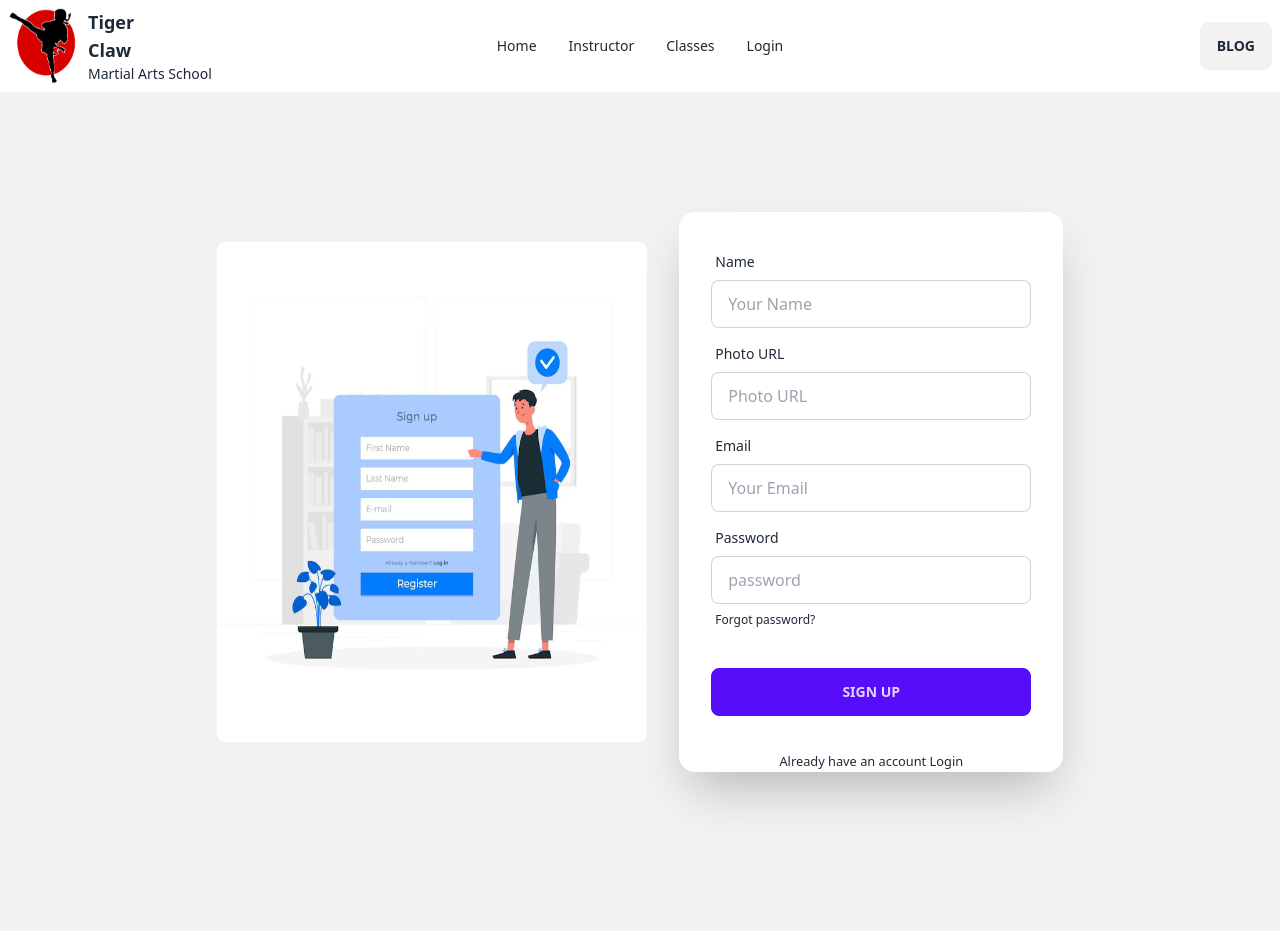
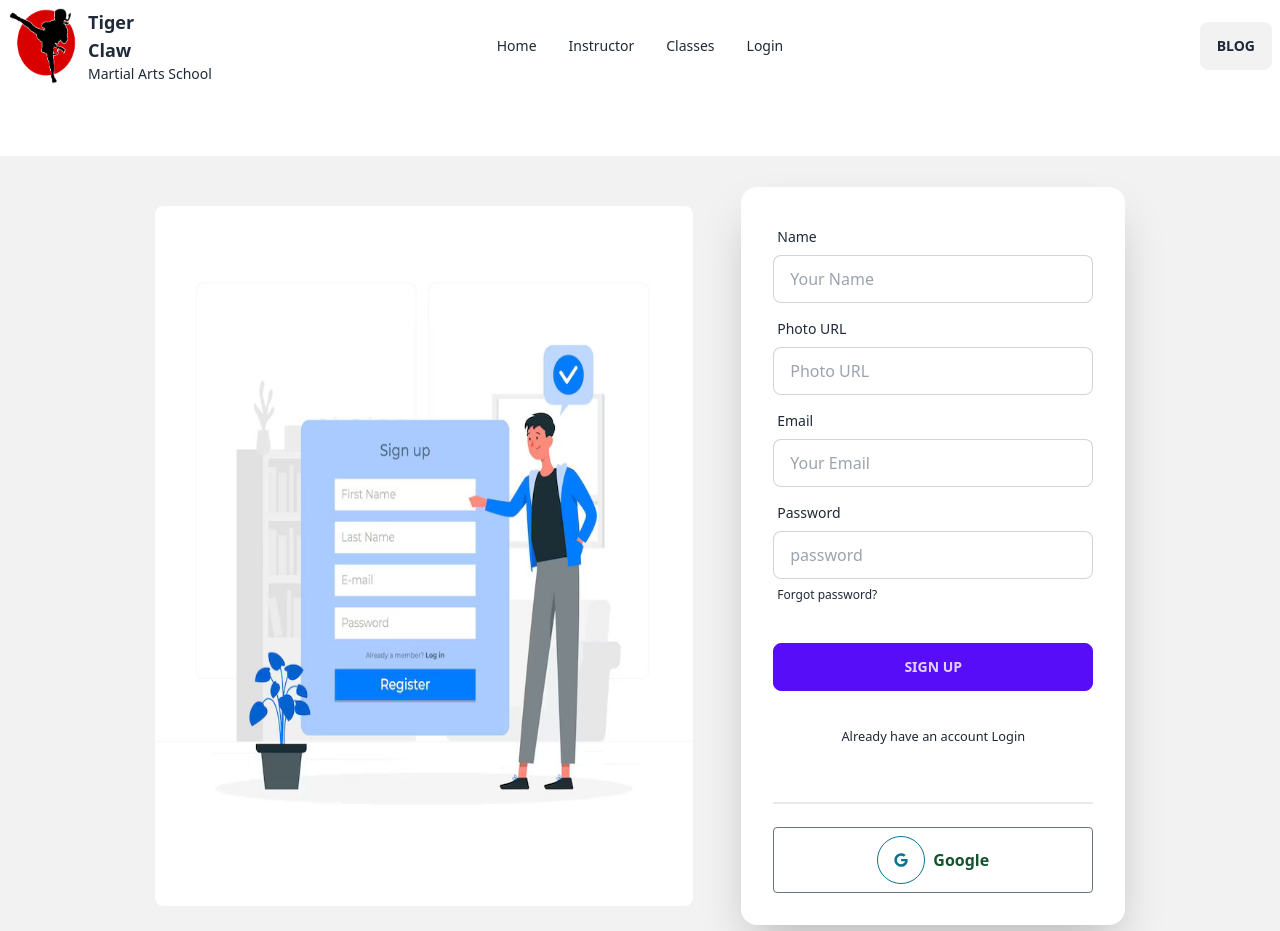
Before and after one commit to fayezf/martial-client, a React (Vite) app: page /signup in a window 1280 px wide. Shown: the top 931 px of the page. Built offline with nearby package versions, Linux system fonts and the light colour scheme; no server answers.

Commit message:
google authenticate

```diff
--- a/package.json
+++ b/package.json
@@ -18,6 +18,7 @@
     "react-dom": "^18.2.0",
     "react-helmet-async": "^1.3.0",
     "react-hook-form": "^7.44.3",
+    "react-icons": "^4.9.0",
     "react-responsive-carousel": "^3.2.23",
     "react-router-dom": "^6.12.0",
     "sort-by": "^1.2.0",
--- a/src/pages/Login/Login.jsx
+++ b/src/pages/Login/Login.jsx
@@ -4,6 +4,7 @@ import login from '../../assets/banner/login.jpg';
 import { Helmet } from 'react-helmet-async';
 import { AuthContext } from '../../providers/AuthProvider';
 import Swal from 'sweetalert2';
+import SocialLogin from '../Shared/SocialLogin/SocialLogin';
 
 const Login = () => {
     const { signIn } = useContext(AuthContext);
@@ -40,9 +41,9 @@ const Login = () => {
                 <title>Martial Arts | Login</title>
             </Helmet>
             <div className="hero min-h-screen my-16 bg-base-200">
-                <div className="hero-content md:flex gap-8 ">
+                <div className="hero-content md:flex gap-12 ">
                     <div className='w-1/2'>
-                        <img style={{height: '400px'}} className='rounded-lg' src={login} alt="" />
+                        <img style={{height: '500px'}} className='rounded-lg' src={login} alt="" />
                     </div>
                     <div className="card md:w-1/2 max-w-sm shadow-2xl bg-base-100">
                         <h3 className='text-2xl text-center mt-4'>Please Login!!</h3>
@@ -67,6 +68,7 @@ const Login = () => {
                             </div>
                         </form>
                         <p className='text-center'><small>New Here? <Link to="/signup">Create an account</Link></small></p>
+                        <SocialLogin></SocialLogin>
                     </div>
                 </div>
             </div>
--- /dev/null
+++ b/src/pages/Shared/SocialLogin/SocialLogin.jsx
@@ -0,0 +1,28 @@
+import React, { useContext } from 'react';
+import { AuthContext } from '../../../providers/AuthProvider';
+import { FaGoogle } from 'react-icons/fa';
+
+const SocialLogin = () => {
+    const { googleSignIn } = useContext(AuthContext);
+
+    const handleGoogle = () => {
+        googleSignIn()
+            .then(result => {
+                console.log(result.user)
+            })
+            .catch(error => console.log(error))
+    }
+    return (
+        <div className='p-8'>
+            <div className="divider"></div>
+            <div className='flex justify-center items-center border border-gray-500 rounded py-2 gap-2'>
+                <p onClick={handleGoogle} className="btn btn-circle btn-outline text-cyan-700"><FaGoogle></FaGoogle></p>
+                <div>
+                    <span className='text-green-900 font-bold'>Google</span>
+                </div>
+            </div>
+        </div>
+    );
+};
+
+export default SocialLogin;
--- a/src/pages/SignUp/SignUp.jsx
+++ b/src/pages/SignUp/SignUp.jsx
@@ -4,6 +4,7 @@ import { useForm } from 'react-hook-form';
 import { Link } from 'react-router-dom';
 import signUp from '../../assets/banner/signUp.jpg';
 import { AuthContext } from '../../providers/AuthProvider';
+import SocialLogin from '../Shared/SocialLogin/SocialLogin';
 
 
 const SignUp = () => {
@@ -24,10 +25,10 @@ const SignUp = () => {
             <Helmet>
                 <title>Martial Arts | Sign Up</title>
             </Helmet>
-            <div className="hero min-h-screen bg-base-200">
-                <div className="hero-content md:flex gap-8">
+            <div className="hero min-h-screen my-16 bg-base-200">
+                <div className="hero-content md:flex gap-12">
                     <div className='w-1/2'>
-                        <img style={{ height: '500px' }} className='rounded-lg' src={signUp} alt="" />
+                        <img style={{ height: '700px' }} className='rounded-lg' src={signUp} alt="" />
                     </div>
                     <div className="card flex-shrink-0 w-full max-w-sm shadow-2xl bg-base-100">
                         <form onSubmit={handleSubmit(onSubmit)} className="card-body">
@@ -75,6 +76,7 @@ const SignUp = () => {
                             </div>
                         </form>
                         <p className='text-center'><small>Already have an account <Link to="/login">Login</Link></small></p>
+                        <SocialLogin></SocialLogin>
                     </div>
                 </div>
             </div>
--- a/src/providers/AuthProvider.jsx
+++ b/src/providers/AuthProvider.jsx
@@ -1,9 +1,10 @@
 import React, { createContext, useEffect, useState } from 'react';
-import { createUserWithEmailAndPassword, getAuth, onAuthStateChanged, signInWithEmailAndPassword, signOut } from "firebase/auth";
+import { GoogleAuthProvider, createUserWithEmailAndPassword, getAuth, onAuthStateChanged, signInWithEmailAndPassword, signInWithPopup, signOut } from "firebase/auth";
 import { app } from '../firebase/firebase.config';
 
 export const AuthContext = createContext(null);
 const auth = getAuth(app);
+const googleProvider = new GoogleAuthProvider();
 
 const AuthProvider = ({children}) => {
     const [user, setUser] = useState(null);
@@ -17,6 +18,11 @@ const AuthProvider = ({children}) => {
     const signIn = (email, password) => {
         setLoading(true);
         return signInWithEmailAndPassword(auth, email, password);
+    }
+
+    const googleSignIn = () => {
+        setLoading(true)
+        return signInWithPopup(auth, googleProvider)
     }
 
     const logOut = () => {
@@ -39,6 +45,7 @@ const AuthProvider = ({children}) => {
         loading,
         createUser,
         signIn,
+        googleSignIn,
         logOut
     }
 
```
Also changed, not shown: 1 other file (tests, documents, lock files or other folders).
